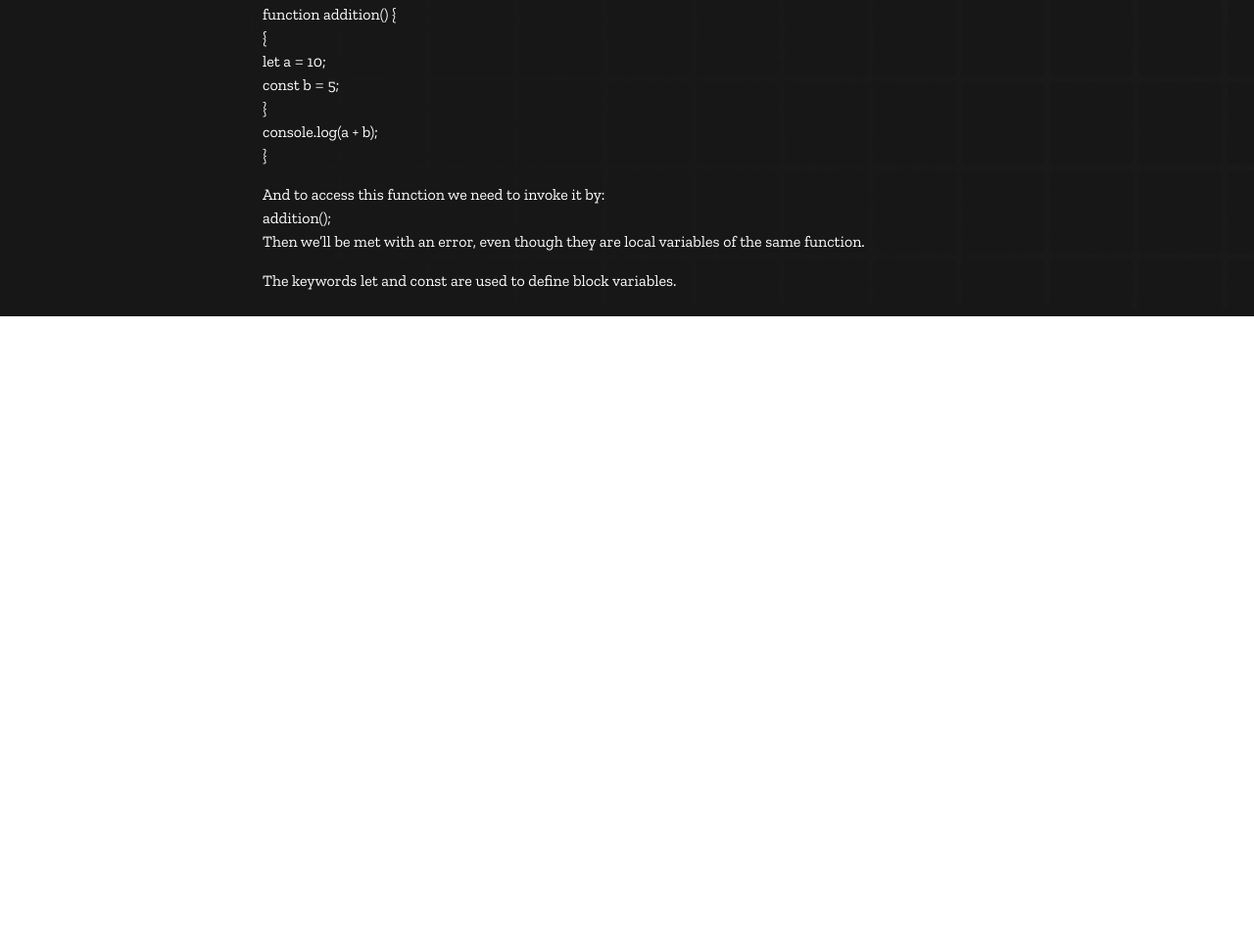
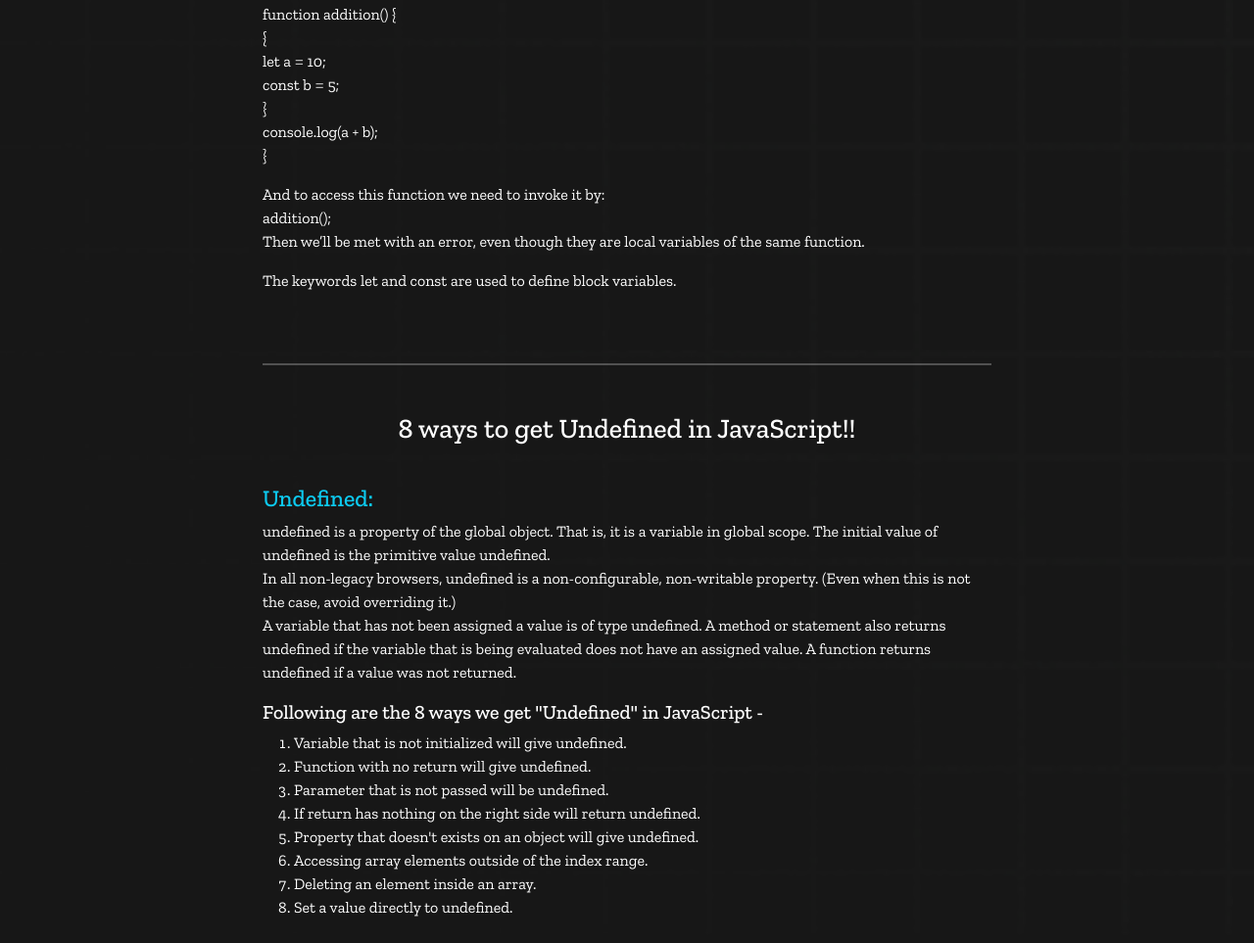
Before and after one commit to Saadi-Rahman/type-monster-debug, a plain HTML site: page blog.html in a window 1280 px wide. Shown: the part 3375-4338 px from the top of the page at 98% size. Before the commit the page ends 3698 px from the top, so only its background shows below. Drawn offline with nearby package versions, Linux system fonts and the light colour scheme.

Commit message:
added blog post- ways to get undifined in js

```diff
--- a/blog.html
+++ b/blog.html
@@ -160,6 +160,32 @@
             </div>
         </div>
 
+        <hr class="border-2 border-top border-white my-5">
+        <!-- ways to get undefined in js -->
+        <div>
+            <div>
+                <h3 class="text-center pb-4">8 ways to get Undefined in JavaScript!!</h3>
+            </div>
+
+            <div class="pb-2">
+                <p><span><h4 class="text-info">Undefined:</h4></span> undefined is a property of the global object. That is, it is a variable in global scope. The initial value of undefined is the primitive value undefined. <br>
+                In all non-legacy browsers, undefined is a non-configurable, non-writable property. (Even when this is not the case, avoid overriding it.) <br>
+                A variable that has not been assigned a value is of type undefined. A method or statement also returns undefined if the variable that is being evaluated does not have an assigned value. A function returns undefined if a value was not returned.</p>
+
+                <h5>Following are the 8 ways we get "Undefined" in JavaScript -</h5>
+                <ol>
+                    <li> Variable that is not initialized will give undefined.</li>
+                    <li> Function with no return will give undefined.</li>
+                    <li> Parameter that is not passed will be undefined.</li>
+                    <li> If return has nothing on the right side will return undefined.</li>
+                    <li> Property that doesn't exists on an object will give undefined.</li>
+                    <li> Accessing array elements outside of the index range.</li>
+                    <li> Deleting an element inside an array.</li>
+                    <li> Set a value directly to undefined.</li>
+                </ol>
+            </div>
+        </div>
+
 
     </main>
 
```
